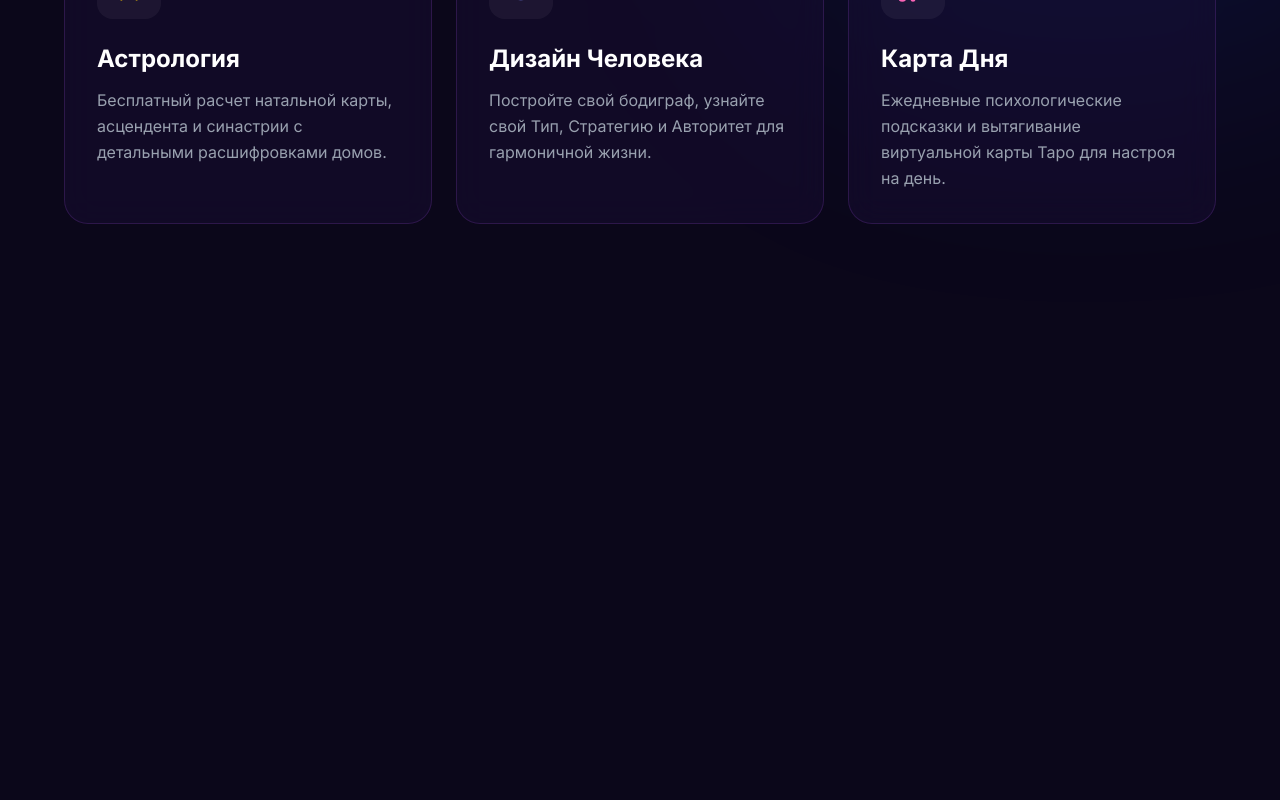
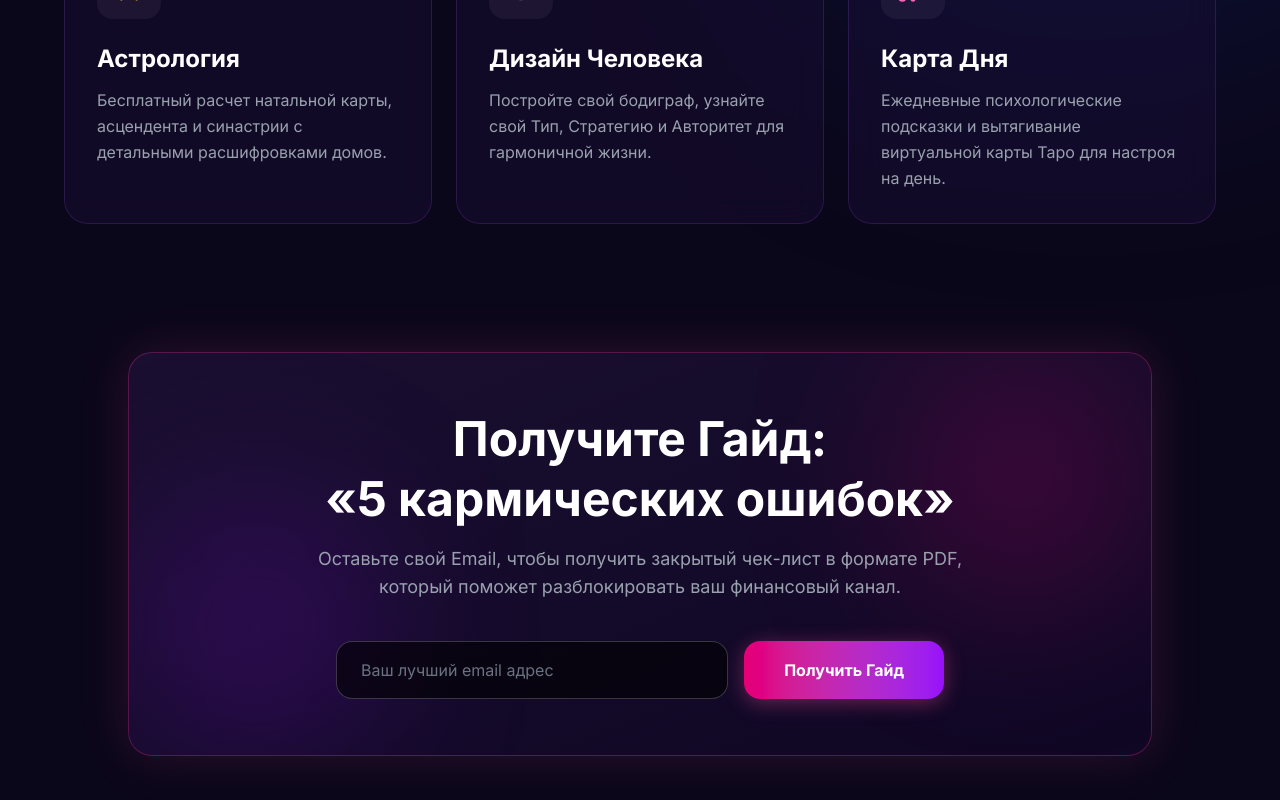
Before and after one commit to IgorWarenik/auraguide-portal, a Next.js app: page / in a window 1280 px wide. Shown: the part 884-1684 px from the top of the page. Before the commit the page ends 1188 px from the top, so only its background shows below. Built offline with nearby package versions, Linux system fonts and the light colour scheme.

Commit message:
feat(cro): implement email lead magnet section on landing page

```diff
--- a/src/app/page.tsx
+++ b/src/app/page.tsx
@@ -4,7 +4,37 @@ import { motion } from 'framer-motion';
 import { Sparkles, Moon, Star, ArrowRight } from 'lucide-react';
 import Link from 'next/link';
 
+import { useState } from 'react';
+
 export default function Home() {
+  const [email, setEmail] = useState('');
+  const [subStatus, setSubStatus] = useState<'idle' | 'loading' | 'success' | 'error'>('idle');
+  const [subMessage, setSubMessage] = useState('');
+
+  const handleSubscribe = async (e: React.FormEvent) => {
+    e.preventDefault();
+    setSubStatus('loading');
+    try {
+      const res = await fetch('/api/subscribe', {
+        method: 'POST',
+        headers: { 'Content-Type': 'application/json' },
+        body: JSON.stringify({ email })
+      });
+      const data = await res.json();
+      if (res.ok) {
+        setSubStatus('success');
+        setSubMessage('PDF Гайд успешно отправлен на вашу почту!');
+        setEmail('');
+      } else {
+        setSubStatus('error');
+        setSubMessage(data.error || 'Ошибка при подписке');
+      }
+    } catch {
+      setSubStatus('error');
+      setSubMessage('Ошибка сети. Проверьте подключение.');
+    }
+  };
+
   return (
     <div className="min-h-screen flex flex-col items-center justify-center px-4 py-20">
 
@@ -74,6 +104,44 @@ export default function Home() {
           description="Ежедневные психологические подсказки и вытягивание виртуальной карты Таро для настроя на день."
         />
       </motion.div>
+
+      {/* Lead Magnet Newsletter */}
+      <motion.div
+        initial={{ opacity: 0, y: 30 }}
+        whileInView={{ opacity: 1, y: 0 }}
+        viewport={{ once: true }}
+        transition={{ duration: 0.6 }}
+        className="w-full max-w-5xl mx-auto mt-32 mb-10 bg-gradient-to-br from-[#1a0f30] to-[#0f0724] border border-pink-500/30 rounded-3xl p-8 md:p-14 text-center shadow-[0_0_50px_rgba(236,72,153,0.15)] relative overflow-hidden"
+      >
+        <div className="absolute top-0 right-0 w-64 h-64 bg-pink-600/20 rounded-full blur-[80px]" />
+        <div className="absolute bottom-0 left-0 w-64 h-64 bg-purple-600/20 rounded-full blur-[80px]" />
+
+        <h2 className="text-3xl md:text-5xl font-bold text-white mb-4 relative z-10 leading-tight">Получите Гайд:<br/>«5 кармических ошибок»</h2>
+        <p className="text-lg text-gray-400 mb-10 max-w-2xl mx-auto relative z-10">Оставьте свой Email, чтобы получить закрытый чек-лист в формате PDF, который поможет разблокировать ваш финансовый канал.</p>
+
+        <form onSubmit={handleSubscribe} className="flex flex-col md:flex-row gap-4 max-w-2xl mx-auto relative z-10 w-full md:px-8">
+          <input
+            type="email"
+            required
+            value={email}
+            onChange={(e) => setEmail(e.target.value)}
+            placeholder="Ваш лучший email адрес"
+            className="flex-1 bg-black/60 border border-white/20 rounded-2xl px-6 py-4 text-white placeholder-gray-500 focus:outline-none focus:border-pink-500 transition-colors shadow-inner"
+          />
+          <button
+            type="submit"
+            disabled={subStatus === 'loading' || subStatus === 'success'}
+            className="bg-gradient-to-r from-pink-600 to-purple-600 hover:from-pink-500 hover:to-purple-500 text-white font-bold px-10 py-4 rounded-2xl transition-all shadow-[0_4px_20px_rgba(236,72,153,0.4)] disabled:opacity-70 flex items-center justify-center gap-2 whitespace-nowrap"
+          >
+            {subStatus === 'loading' ? 'Отправка...' : subStatus === 'success' ? 'Гайд Отправлен!' : 'Получить Гайд'}
+          </button>
+        </form>
+        {subMessage && (
+          <p className={`mt-6 text-sm font-bold relative z-10 ${subStatus === 'success' ? 'text-green-400' : 'text-red-400'}`}>
+            {subMessage}
+          </p>
+        )}
+      </motion.div>
     </div>
   );
 }
```
